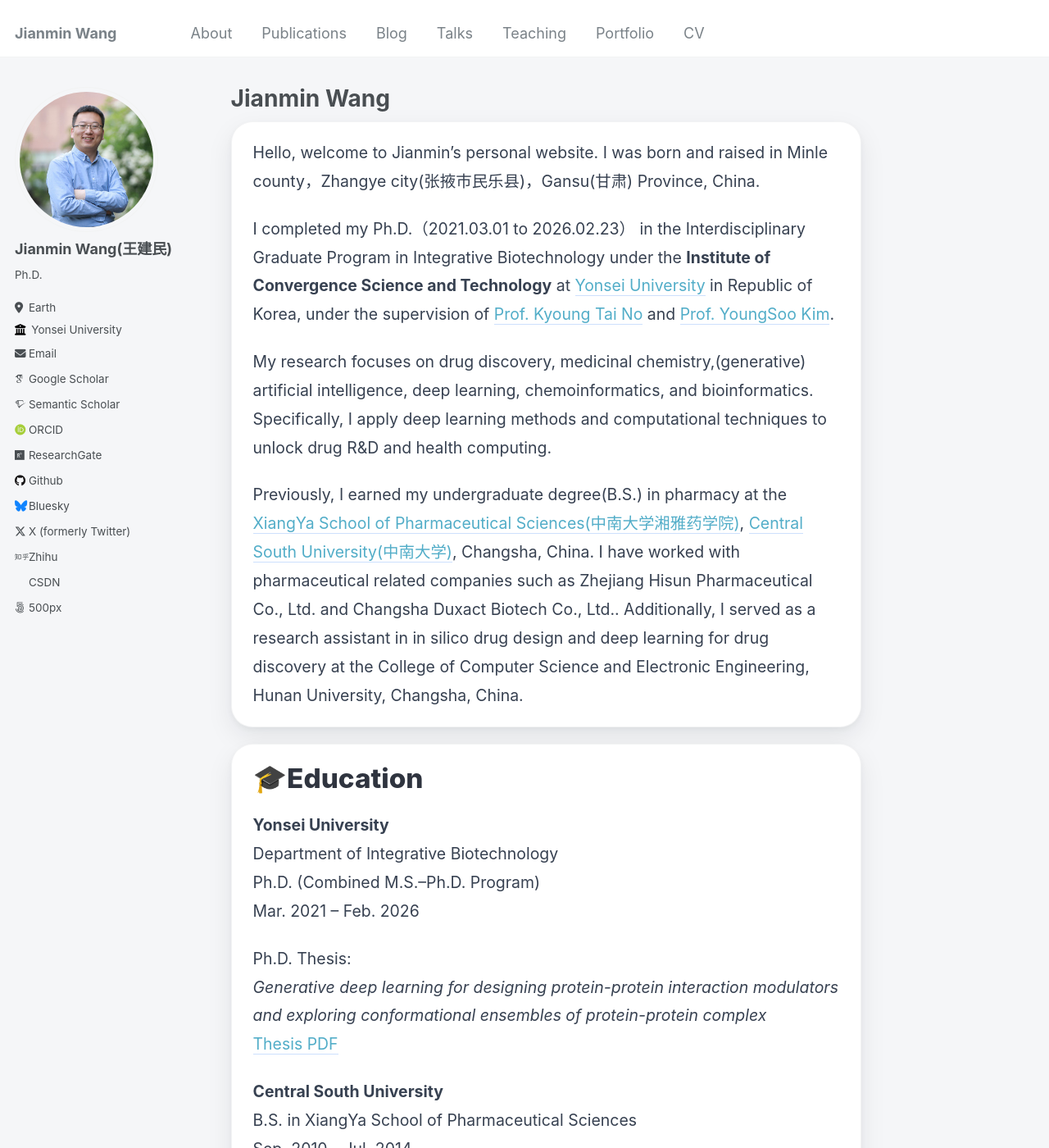
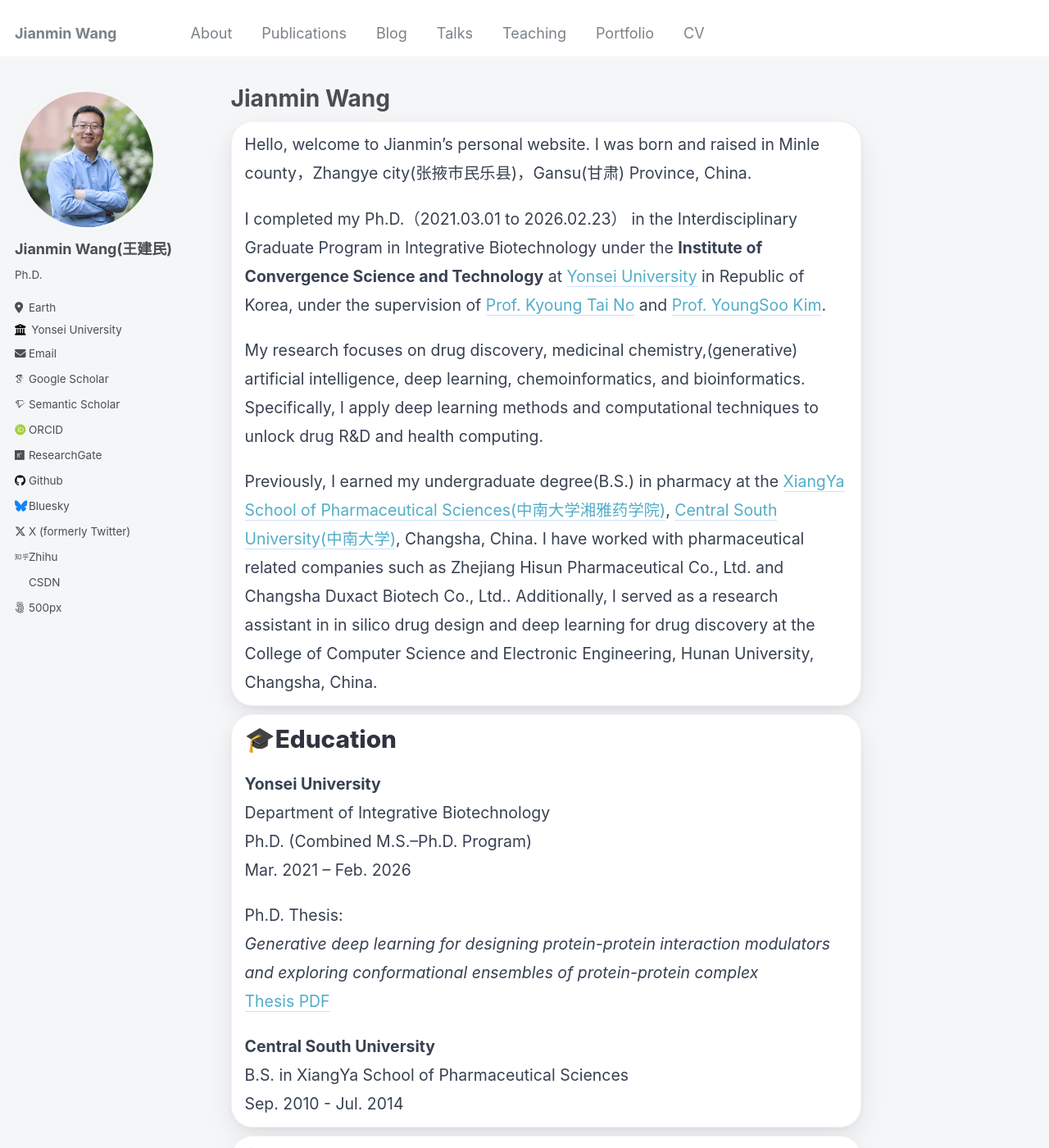
Before and after one commit to Jianmin2drugai/Jianmin2drugai.github.io, a Jekyll site: the page built from _pages/about.md, in a window 1280 px wide and 1400 px high. Shown: the whole window at 82% size. Built offline with Jekyll 4.4.1, drawn with Linux system fonts in a browser that asks for light colours; some web fonts are replaced.

Commit message:
Update custom.css

```diff
--- a/assets/css/custom.css
+++ b/assets/css/custom.css
@@ -19,8 +19,8 @@ body {
 .card-section {
   background: #ffffff;
   border-radius: 26px;
-  padding: 20px 26px;
-  margin: 0 0 20px 0;
+  padding: 10px 16px;
+  margin: 0 0 10px 0;
   border: 1px solid rgba(15, 23, 42, 0.05);
   box-shadow:
     0 12px 32px rgba(15, 23, 42, 0.08),
@@ -46,26 +46,26 @@ body {
 
 .card-section h1 {
   margin-bottom: 18px;
-  font-size: 1.85rem;
+  font-size: 1.65rem;
   font-weight: 800;
 }
 
 .card-section h2 {
   margin-bottom: 22px;
-  font-size: 1.55rem;
+  font-size: 1.35rem;
   font-weight: 800;
   letter-spacing: -0.01em;
 }
 
 .card-section h3 {
   margin-bottom: 16px;
-  font-size: 1.3rem;
+  font-size: 1.05rem;
   font-weight: 700;
 }
 
 /* ===== Paragraph spacing ===== */
 .card-section p {
-  margin-bottom: 1.15em;
+  margin-bottom: 1.05em;
 }
 
 .card-section p:last-child {
```
